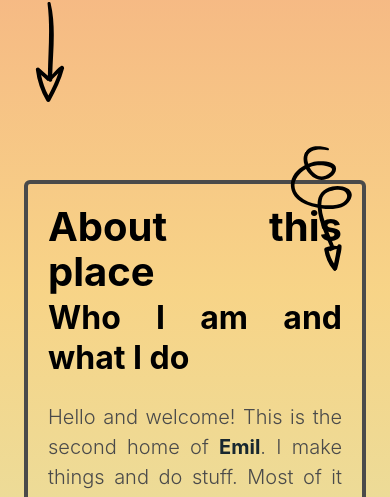
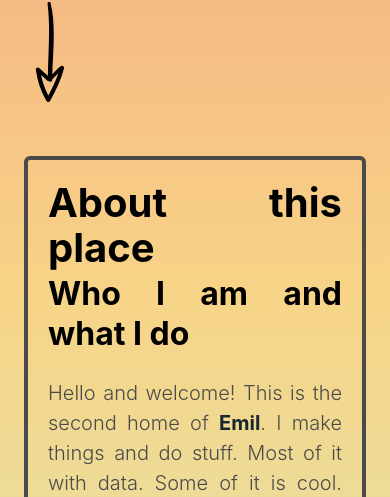
Before and after one commit to hvor-io/hvor-io.github.io, a plain HTML site: page index.html in a window 390 px wide. Shown: the part 788-1285 px from the top of the page. Drawn offline with nearby package versions, Linux system fonts and the light colour scheme; a web font is replaced by a local one.

Commit message:
reverse columns

```diff
--- a/index.html
+++ b/index.html
@@ -215,7 +215,12 @@ a:hover::before {
   height: 100%;
 }
 
-
+@media(max-width: 767px) { /* <== You can change this break point as per your  needs */
+  .reverse-columns {
+    flex-direction: column-reverse;
+    display: flex;
+  }
+}
 
 </style>
 <body>
@@ -280,7 +285,7 @@ a:hover::before {
     </section>
     <section class="section is-medium">
 
-        <div style="" class="columns is-centered has-text-justified">
+        <div style="" class="columns reverse-columns is-centered has-text-justified">
 
             <div style="align-items: flex-end; display:flex" class="column is-4 flex">
                 <div style="position: relative" class="container">
```
